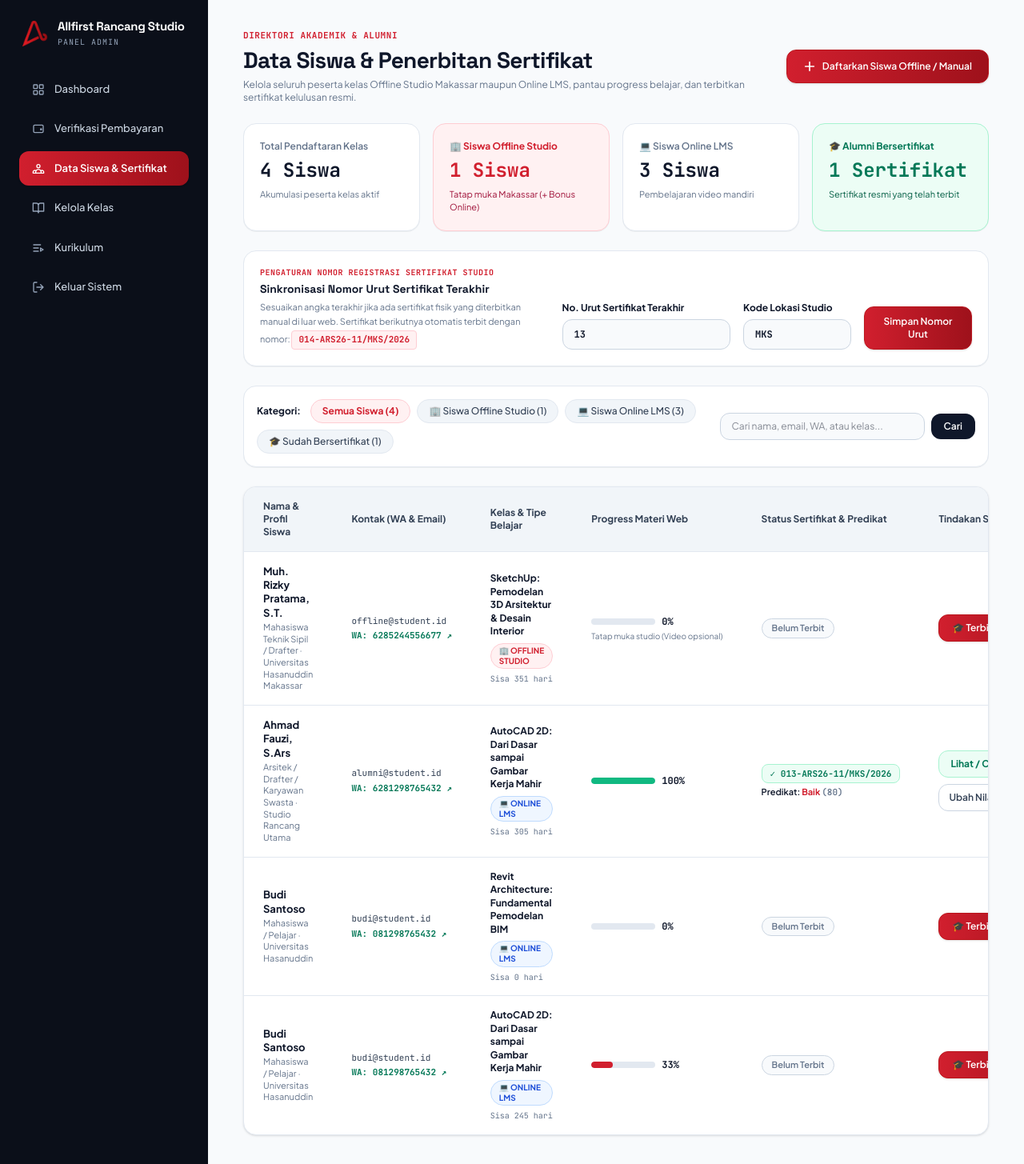
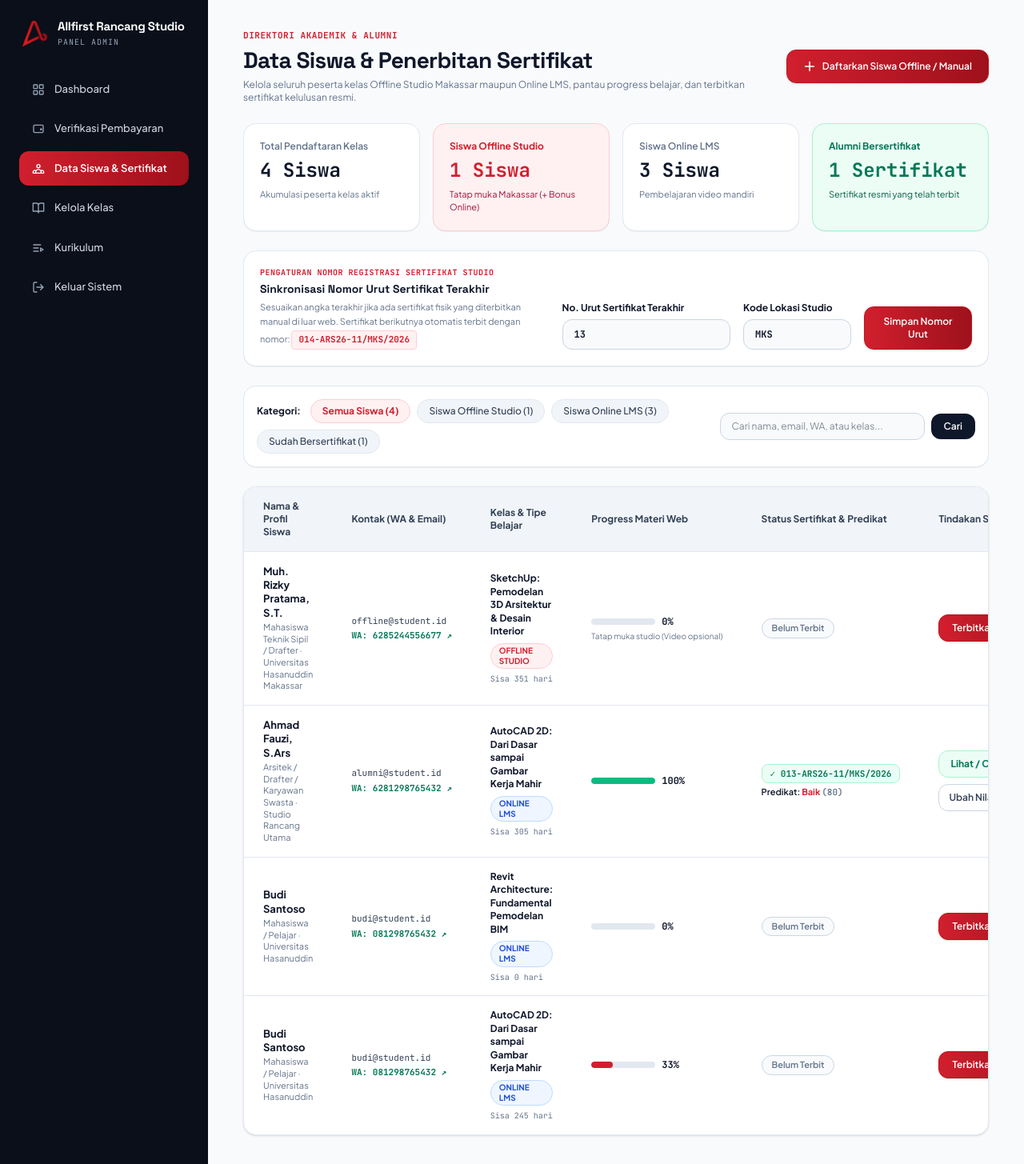
Before and after one commit to muhawwal-git/allfirst-rancang-studio, a Laravel app: page /admin/siswa in a window 1280 px wide. Shown: the whole page at 80% size. Run offline with Laravel 12, Linux system fonts and the light colour scheme; a user stored in the database is signed in; data comes from the database, SQL or seed files in the repository; style sheets or scripts are compiled from the project's sources.

Commit message:
style: bersihkan seluruh emoticon dari tampilan halaman data siswa dan sertifikat

```diff
--- a/resources/views/admin/siswa/index.blade.php
+++ b/resources/views/admin/siswa/index.blade.php
@@ -37,19 +37,19 @@
             </div>
 
             <div class="p-5 rounded-2xl bg-[#FFF1F2] border border-[#FECDD3] shadow-2xs space-y-1.5">
-                <span class="text-xs font-bold text-[#D11F2E] block">🏢 Siswa Offline Studio</span>
+                <span class="text-xs font-bold text-[#D11F2E] block">Siswa Offline Studio</span>
                 <div class="text-2xl font-extrabold font-mono text-[#D11F2E]">{{ $offlineCount }} Siswa</div>
                 <p class="text-[11px] text-[#9F1239]">Tatap muka Makassar (+ Bonus Online)</p>
             </div>
 
             <div class="p-5 rounded-2xl bg-white border border-[#E2E8F0] shadow-2xs space-y-1.5">
-                <span class="text-xs font-semibold text-[#64748B] block">💻 Siswa Online LMS</span>
+                <span class="text-xs font-semibold text-[#64748B] block">Siswa Online LMS</span>
                 <div class="text-2xl font-extrabold font-mono text-[#0F172A]">{{ $onlineCount }} Siswa</div>
                 <p class="text-[11px] text-[#64748B]">Pembelajaran video mandiri</p>
             </div>
 
             <div class="p-5 rounded-2xl bg-[#ECFDF5] border border-[#A7F3D0] shadow-2xs space-y-1.5">
-                <span class="text-xs font-bold text-[#047857] block">🎓 Alumni Bersertifikat</span>
+                <span class="text-xs font-bold text-[#047857] block">Alumni Bersertifikat</span>
                 <div class="text-2xl font-extrabold font-mono text-[#047857]">{{ $certifiedCount }} Sertifikat</div>
                 <p class="text-[11px] text-[#065F46]">Sertifikat resmi yang telah terbit</p>
             </div>
@@ -131,9 +131,9 @@
                 @php
                     $tabs = [
                         'semua' => 'Semua Siswa (' . $totalCount . ')',
-                        'offline' => '🏢 Siswa Offline Studio (' . $offlineCount . ')',
-                        'online' => '💻 Siswa Online LMS (' . $onlineCount . ')',
-                        'bersertifikat' => '🎓 Sudah Bersertifikat (' . $certifiedCount . ')',
+                        'offline' => 'Siswa Offline Studio (' . $offlineCount . ')',
+                        'online' => 'Siswa Online LMS (' . $onlineCount . ')',
+                        'bersertifikat' => 'Sudah Bersertifikat (' . $certifiedCount . ')',
                     ];
                 @endphp
                 @foreach($tabs as $key => $label)
@@ -227,11 +227,11 @@
                                     <div class="flex flex-wrap items-center gap-1.5 mt-1.5">
                                         @if($isOffline)
                                             <span class="inline-flex px-2.5 py-0.5 rounded-full text-[10px] font-bold bg-[#FFF1F2] text-[#D11F2E] border border-[#FECDD3]">
-                                                🏢 OFFLINE STUDIO
+                                                OFFLINE STUDIO
                                             </span>
                                         @else
                                             <span class="inline-flex px-2.5 py-0.5 rounded-full text-[10px] font-bold bg-[#EFF6FF] text-[#1D4ED8] border border-[#BFDBFE]">
-                                                💻 ONLINE LMS
+                                                ONLINE LMS
                                             </span>
                                         @endif
                                         <span class="text-[10px] font-mono text-[#64748B]">
@@ -291,7 +291,7 @@
                                             <button type="button"
                                                     onclick="document.getElementById('modal-sertifikat-{{ $akses->id }}').classList.remove('hidden')"
                                                     class="inline-flex items-center gap-1.5 px-4 py-2 rounded-xl text-xs font-semibold text-white bg-gradient-to-r from-[#D11F2E] to-[#9E111B] hover:brightness-105 border border-[#BA151C] shadow-sm transition-all cursor-pointer">
-                                                <span>🎓 Terbitkan Sertifikat</span>
+                                                <span>Terbitkan Sertifikat</span>
                                             </button>
                                         @endif
                                     </div>
@@ -417,7 +417,7 @@
                         </button>
                         <button type="submit"
                                 class="px-5 py-2.5 rounded-xl text-white font-semibold bg-gradient-to-r from-[#D11F2E] to-[#9E111B] hover:brightness-105 border border-[#BA151C] shadow-sm cursor-pointer">
-                            🎓 {{ $cert ? 'Simpan Perubahan Nilai' : 'Terbitkan Sertifikat Sekarang' }}
+                            {{ $cert ? 'Simpan Perubahan Nilai' : 'Terbitkan Sertifikat Sekarang' }}
                         </button>
                     </div>
                 </form>
@@ -509,8 +509,8 @@
                                 name="tipe_kelas"
                                 required
                                 class="w-full px-3.5 py-2.5 rounded-xl bg-[#F8FAFC] border border-[#CBD5E1] font-semibold text-[#0F172A] focus:outline-none focus:ring-2 focus:ring-[#D11F2E]/20 focus:border-[#D11F2E]">
-                            <option value="offline">🏢 Kelas Offline Studio (+ Bonus Online)</option>
-                            <option value="online">💻 Kelas Online LMS</option>
+                            <option value="offline">Kelas Offline Studio (+ Bonus Online)</option>
+                            <option value="online">Kelas Online LMS</option>
                         </select>
                     </div>
 
```
